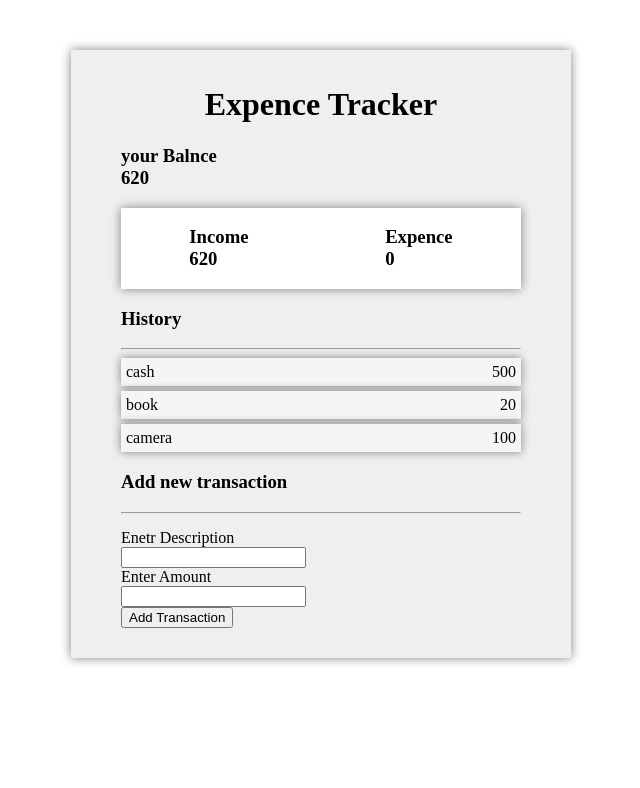
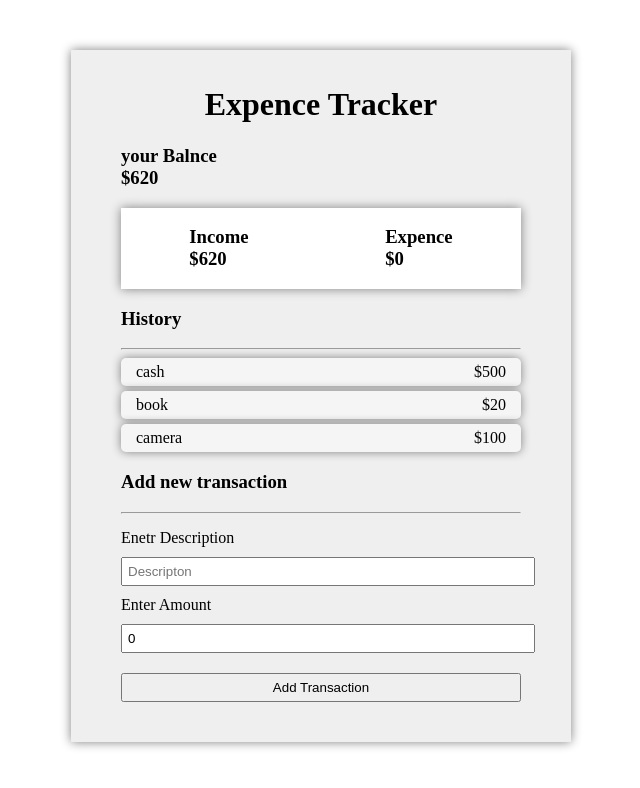
Before and after one commit to umairnisar5/expence-tracker-app-react, a React (Create React App) app: page / in a window 1280 px wide. Shown: the top 788 px of the page, without its empty margins (319-959 px from the left). Built offline with nearby package versions, Linux system fonts and the light colour scheme.

Commit message:
update child.js

```diff
--- a/src/Child.js
+++ b/src/Child.js
@@ -9,10 +9,17 @@ function Child() {
 
  const handleAddition = (event)=> {
   event.preventDefault();
+  if(Number(newAmount) === 0){
+  alert ("please enter correct value")
+  return false ;
+  }
   addTransaction({
     amount : Number(newAmount),
     desc :  newDesc
-  })
+  });
+  setDesc ("");
+  setAmount (0)
+
  }
 
  const getIncome =() =>{
@@ -35,11 +42,11 @@ return income;
   return (
     <div className="container">
       <h1 className="text_cenetr">Expence Tracker</h1>
-      <h3>your Balnce <br /> {getIncome()  + getExpense()} </h3>
+      <h3>your Balnce <br /> ${getIncome()  + getExpense()} </h3>
 
       <div className="expence_container">
-        <h3>Income <br /> {getIncome()}</h3>
-        <h3>Expence <br /> {getExpense()} </h3>
+        <h3>Income <br /> ${getIncome()}</h3>
+        <h3>Expence <br /> ${getExpense()} </h3>
       </div>
       <h3>History</h3>
       <hr />
@@ -48,7 +55,7 @@ return income;
         {transactions.map((transObj, ind) => {
           return (<li key={ind}>
             <span>{transObj.desc}</span>
-            <span>{transObj.amount}</span>
+            <span>${transObj.amount}</span>
 
           </li>);
         })}
@@ -58,10 +65,16 @@ return income;
 
       <form className="transaction-form" onSubmit={handleAddition} >
         <label>Enetr Description <br />
-          <input type="text" onChange={(ev)=>setDesc(ev.target.value)} required  />
+          <input type="text"
+          value={newDesc}
+          placeholder="Descripton"
+          onChange={(ev)=>setDesc(ev.target.value)} required  />
         </label><br />
         <label>Enter Amount <br />
-          <input type="number" onChange={(ev)=>setAmount(ev.target.value)} required />
+          <input type="number"
+          value={newAmount}
+          placeholder="Amount"
+           onChange={(ev)=>setAmount(ev.target.value)} required />
         </label><br />
 
         <input type="submit" value="Add Transaction" />
--- a/src/index.css
+++ b/src/index.css
@@ -32,8 +32,14 @@ padding: 5px 0 ;
   display: flex;
   justify-content: space-between;
   box-shadow: 0 0 10px gray;
-padding: 5px 5px;
+padding: 5px 15px;
 margin: 5px 0;
 background-color: whitesmoke;
+border-radius: 5px ;
 
 }
+.transaction-form input {
+  width: 100%;
+margin: 10px 0;
+padding: 5px 5px ;
+}
```
